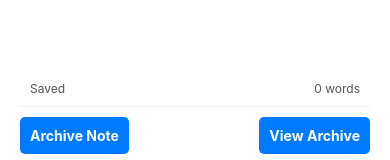
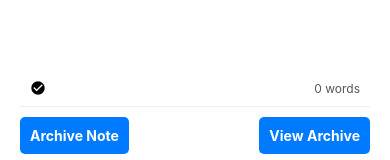
Before and after one commit to giacomo-folli/silo, a React Native app: screen / in a window 390 px wide. Shown: the part 680-840 px from the top of the page. Built offline with nearby package versions, Linux system fonts and the light colour scheme.

Commit message:
save debounce and icon

```diff
--- a/App.js
+++ b/App.js
@@ -1,6 +1,7 @@
 import NotePage from "@/components/pages/NotePage";
 import AsyncStorage from '@react-native-async-storage/async-storage';
-import React, { useEffect, useState } from 'react';
+import debounce from 'lodash/debounce';
+import React, { useCallback, useEffect, useState } from 'react';
 import { Keyboard, PanResponder } from 'react-native';
 import ArchivePage from "./components/pages/ArchivePage";
 
@@ -11,7 +12,29 @@ export default function App() {
   const [currentNote, setCurrentNote] = useState('');
   const [archivedNotes, setArchivedNotes] = useState([]);
   const [showArchive, setShowArchive] = useState(false);
+  const [saveStatus, setSaveStatus] = useState('saved'); // 'saved', 'saving', 'error'
   const wordCount = currentNote.trim().split(/\s+/).filter(word => word.length > 0).length;
+
+  // Debounced save function
+  const debouncedSave = useCallback(
+    debounce(async (note) => {
+      try {
+        setSaveStatus('saving');
+        await AsyncStorage.setItem(STORAGE_KEY, note);
+        setSaveStatus('saved');
+      } catch (e) {
+        console.error('Failed to save note', e);
+        setSaveStatus('error');
+      }
+    }, 1000),
+    []
+  );
+
+  // Update current note with debounced save
+  const updateNote = (note) => {
+    setCurrentNote(note);
+    debouncedSave(note);
+  };
 
   // Function to move the current note to the archive
   const archiveNote = () => {
@@ -59,20 +82,17 @@ export default function App() {
     loadData();
   }, []);
 
-  // Effect to save current note and archived notes to storage whenever they change
+  // Effect to save archived notes to storage whenever they change
   useEffect(() => {
-    const saveData = async () => {
+    const saveArchivedNotes = async () => {
       try {
-        // Save current note
-        await AsyncStorage.setItem(STORAGE_KEY, currentNote);
-        // Save archived notes
         await AsyncStorage.setItem(ARCHIVE_STORAGE_KEY, JSON.stringify(archivedNotes));
       } catch (e) {
-        console.error('Failed to save data to storage', e);
+        console.error('Failed to save archived notes', e);
       }
     };
-    saveData();
-  }, [currentNote, archivedNotes]);
+    saveArchivedNotes();
+  }, [archivedNotes]);
 
   // PanResponder for slide down gesture
   const panResponder = React.useRef(
@@ -104,11 +124,12 @@ export default function App() {
   return (
     <NotePage
       currentNote={currentNote}
-      setCurrentNote={setCurrentNote}
+      setCurrentNote={updateNote}
       wordCount={wordCount}
       archiveNote={archiveNote}
       toggleArchive={toggleArchive}
       panResponder={panResponder}
+      saveStatus={saveStatus}
     />
   );
 
--- a/components/pages/NotePage.tsx
+++ b/components/pages/NotePage.tsx
@@ -1,3 +1,6 @@
+import { IconSymbol } from "@/components/ui/IconSymbol";
+import { Colors } from "@/constants/Colors";
+import { useColorScheme } from "@/hooks/useColorScheme";
 import { styles } from "@/styles/styles";
 import { Text, TextInput, TouchableOpacity, View } from "react-native";
 
@@ -8,9 +11,36 @@ interface NotePageProps {
   archiveNote: () => void;
   toggleArchive: () => void;
   panResponder: any; // TODO: fix this type
+  saveStatus: 'saved' | 'saving' | 'error';
 }
 
-export default function NotePage({ currentNote, setCurrentNote, wordCount, archiveNote, toggleArchive, panResponder }: NotePageProps) {
+export default function NotePage({
+  currentNote,
+  setCurrentNote,
+  wordCount,
+  archiveNote,
+  toggleArchive,
+  panResponder,
+  saveStatus
+}: NotePageProps) {
+  const theme = useColorScheme() ?? 'light';
+  const iconColor = theme === 'light' ? Colors.light.icon : Colors.dark.icon;
+
+  const getSaveStatusIcon = () => {
+    switch (saveStatus) {
+      case 'saved':
+        return { name: 'checkmark.circle.fill', color: '#4CAF50' };
+      case 'saving':
+        return { name: 'clock.fill', color: iconColor };
+      case 'error':
+        return { name: 'exclamationmark.circle.fill', color: '#F44336' };
+      default:
+        return { name: 'checkmark.circle.fill', color: iconColor };
+    }
+  };
+
+  const saveIcon = getSaveStatusIcon();
+
   return (
     <View style={styles.container} {...panResponder.panHandlers} >
       <TextInput
@@ -22,8 +52,17 @@ export default function NotePage({ currentNote, setCurrentNote, wordCount, archi
         textAlignVertical='top' // Ensure text starts at the top
       />
       <View style={styles.wordCountContainer}>
-        <Text style={styles.wordCountText}>Saved</Text>
-        <Text style={styles.wordCountText}>{wordCount == 1 ? `${wordCount} word` : `${wordCount} words`}</Text>
+        <View style={styles.saveStatusContainer}>
+          <IconSymbol
+            name={saveIcon.name as any}
+            size={16}
+            color="black"
+            style={styles.saveStatusIcon}
+          />
+        </View>
+        <Text style={styles.wordCountText}>
+          {wordCount == 1 ? `${wordCount} word` : `${wordCount} words`}
+        </Text>
       </View>
       <View style={styles.buttonContainer}>
         <TouchableOpacity onPress={archiveNote} style={styles.actionButton}>
--- a/components/ui/IconSymbol.tsx
+++ b/components/ui/IconSymbol.tsx
@@ -1,7 +1,7 @@
 // Fallback for using MaterialIcons on Android and web.
 
 import MaterialIcons from '@expo/vector-icons/MaterialIcons';
-import { SymbolWeight, SymbolViewProps } from 'expo-symbols';
+import { SymbolViewProps, SymbolWeight } from 'expo-symbols';
 import { ComponentProps } from 'react';
 import { OpaqueColorValue, type StyleProp, type TextStyle } from 'react-native';
 
@@ -18,6 +18,9 @@ const MAPPING = {
   'paperplane.fill': 'send',
   'chevron.left.forwardslash.chevron.right': 'code',
   'chevron.right': 'chevron-right',
+  'checkmark.circle.fill': 'check-circle',
+  'clock.fill': 'schedule',
+  'exclamationmark.circle.fill': 'error',
 } as IconMapping;
 
 /**
--- a/package.json
+++ b/package.json
@@ -30,6 +30,7 @@
     "expo-symbols": "~0.4.4",
     "expo-system-ui": "~5.0.7",
     "expo-web-browser": "~14.1.6",
+    "lodash": "^4.17.21",
     "react": "19.0.0",
     "react-dom": "19.0.0",
     "react-native": "0.79.2",
--- a/styles/styles.tsx
+++ b/styles/styles.tsx
@@ -40,6 +40,14 @@ export const styles = StyleSheet.create({
       paddingVertical: 10,
       flexDirection: 'row',
       justifyContent: 'space-between',
+      alignItems: 'center',
+    },
+    saveStatusContainer: {
+      flexDirection: 'row',
+      alignItems: 'center',
+    },
+    saveStatusIcon: {
+      marginRight: 4,
     },
     wordCountText: {
       fontSize: 12,
```
Also changed, not shown: 1 other file (tests, documents, lock files or other folders).
